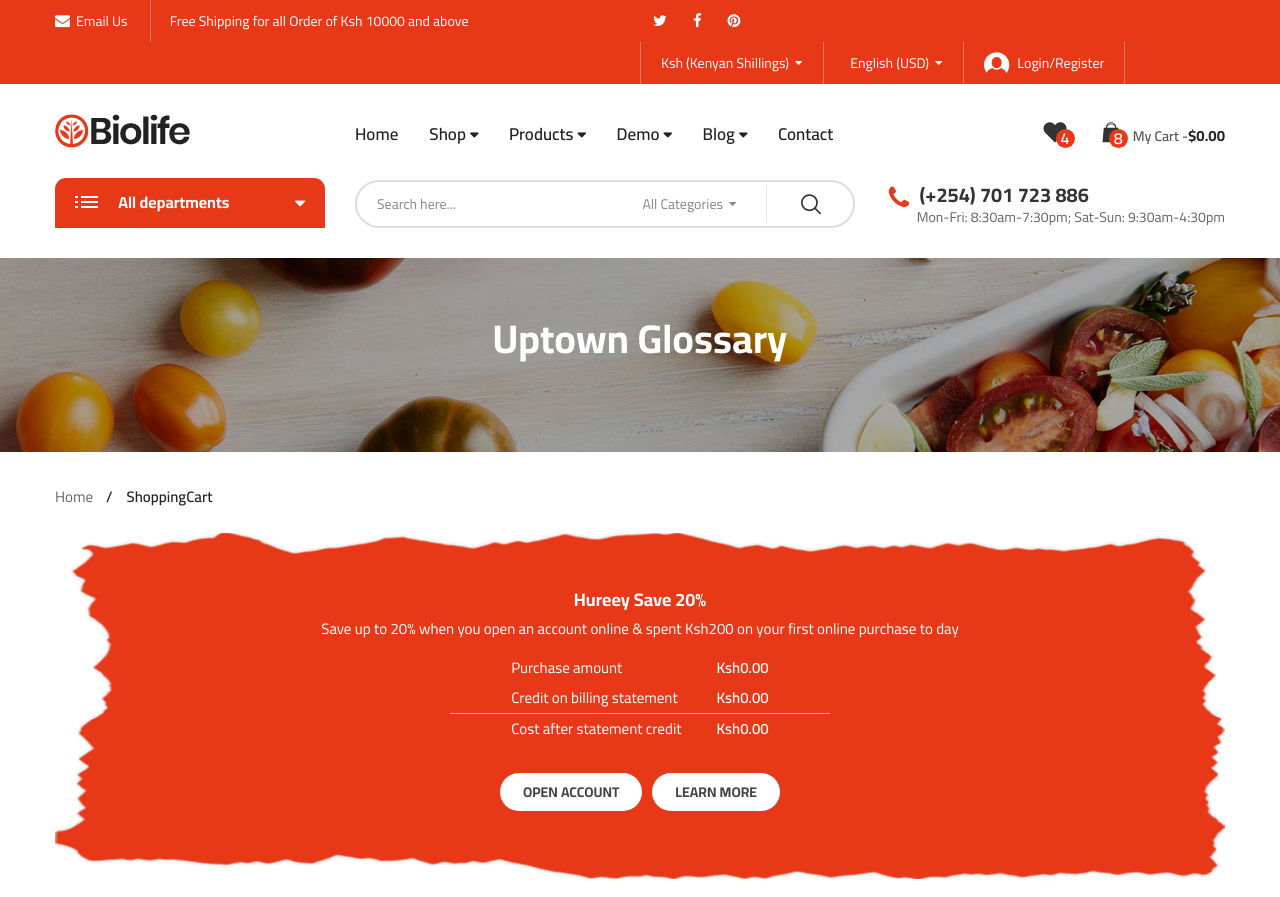
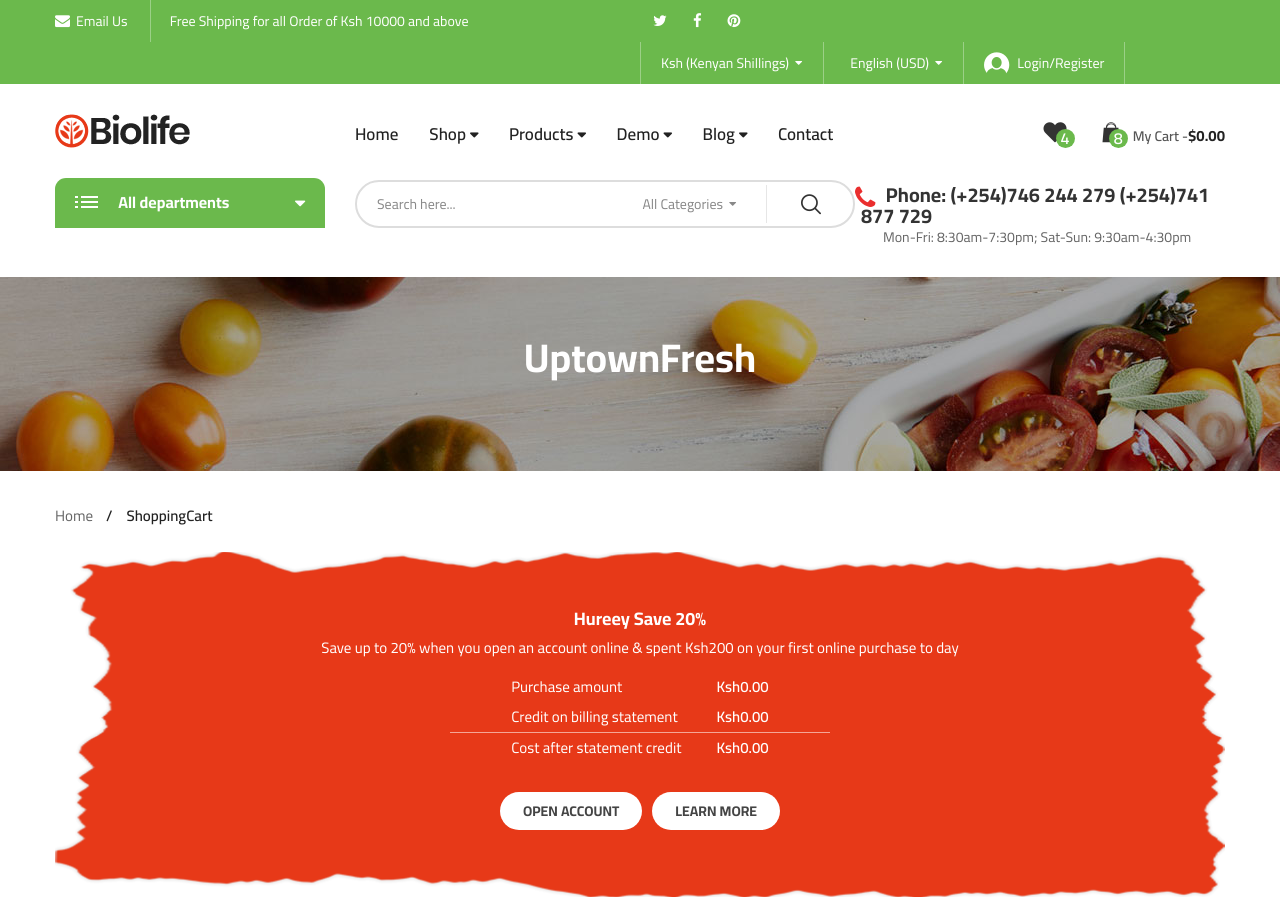
Before and after one commit to Masterkimoon254/Uptown-Fresh, a PHP site: the page made by Shopping Cart.html in a window 1280 px wide. Shown: the top 897 px of the page. Run offline with PHP 8.4, Linux system fonts and the light colour scheme; some libraries are stand-ins or nearby versions; some web fonts are replaced.

Commit message:
modified shopping cart

```diff
--- a/Shopping Cart.html
+++ b/Shopping Cart.html
@@ -1277,10 +1277,10 @@
             </form>
           </div>
           <div class="live-info">
-            <a href="tel:+254%20701%20723%20886">
+            <a href="tel:+254%20746%20244%20279">
               <p class="telephone">
                 <i class="fa fa-phone" aria-hidden="true"></i
-                >  <b class="phone-number">(+254) 701 723 886</b>
+                >  <b class="phone-number">Phone: (+254)746 244 279 (+254)741 877 729</b>
               </p>
             </a>
             <p class="working-time">
@@ -1295,7 +1295,7 @@
 
 <!--Hero Section-->
 <div class="hero-section hero-background">
-  <h1 class="page-title">Uptown Glossary</h1>
+  <h1 class="page-title">UptownFresh</h1>
 </div>
 
 <!--Navigation section-->
@@ -1995,11 +1995,20 @@
                     height="34"
             /></a>
             <div class="footer-phone-info">
-              <a href="tel:+254%20701%20723%20886">
-                <i class="biolife-icon icon-head-phone"></i>
+              <span>Got Questions ?</span>
+              <i class="biolife-icon icon-head-phone"></i>
+              <a href="tel:+254%20746%20244%20279">
+
                 <p class="r-info">
-                  <span>Got Questions ?</span>
-                  <span>(+254) 701 723 886</span>
+
+                  <span>(+254)746 244 279</span>
+                </p>
+              </a>
+              <a href="tel:+254%20741%20877%20729">
+
+                <p class="r-info">
+
+                  <span>(+254)741 877 729</span>
                 </p>
               </a>
             </div>
@@ -2069,15 +2078,15 @@
                   <p class="info-item">
                     <i class="biolife-icon icon-location"></i>
                     <b class="desc"
-                    >Uptown Glossary offices in Egerton opposite Egerton University main gate
+                    >536, 20-100 Nakuru
                     </b>
                   </p>
                 </li>
                 <li>
-                  <a href="tel:+254%20701%20723%20886">
+                  <a href="tel:+254%20746%20244%20279">
                     <p class="info-item">
                       <i class="biolife-icon icon-phone"></i>
-                      <b class="desc">Phone: (+254) 7017238868</b>
+                      <b class="desc">Phone: (+254)746 244 279 (+254)741 877 729</b>
                     </p>
                   </a>
                 </li>
@@ -2092,7 +2101,7 @@
                 <li>
                   <p class="info-item">
                     <i class="biolife-icon icon-clock"></i>
-                    <b class="desc">Hours: 5 working Days a week from 7:00 am</b>
+                    <b class="desc">Open 24hours in 7 days</b>
                   </p>
                 </li>
               </ul>
--- a/assets/css/main-color.css
+++ b/assets/css/main-color.css
@@ -58,7 +58,7 @@
 .content-404 .button,
 .slider-opt03__layout01 .buttons .btn.btn-bold:not(:hover),
 .biolife-cart-info .icon-qty-combine .qty{
-    background-color: #e73918;
+    background-color: #6bb94c;
 }
 .hover-main-color:hover,
 .contain-product__right-info-layout2.cate .cat-info .cat-item:hover,
@@ -162,13 +162,13 @@
 .content-404 .heading,
 .slider-opt03__layout01 .buttons .btn-thin:not(:hover),
 .nice-select .option.selected.focus{
-    color: #e73918;
+    color: #ea2e2e;
 }
 body.top-refine-opened .top-functions-area .flt-item.group-on-mobile .wrap-selectors,
 .newsletter-block_popup-layout .form-content .dismiss-newsletter:hover::before,
 .mobile-search .mobile-search-content,
 .biolife-cart-info .minicart-block .cart-inner{
-    border-top-color: #e73918;
+    border-top-color: #be1622;
 }
 .btn.btn-thin:hover,
 .testml-elem-2 .avata,
@@ -190,5 +190,5 @@ body.top-refine-opened .top-functions-area .flt-item.group-on-mobile .wrap-selec
 .sidebar .wgt-content .check-list li.selected a::before,
 .slider-opt03__layout01 .buttons .btn-thin:not(:hover),
 .sidebar .wgt-content .check-list li a:hover::before{
-	border-color: #e73918;
+	border-color: #7bb744;
 }
```
